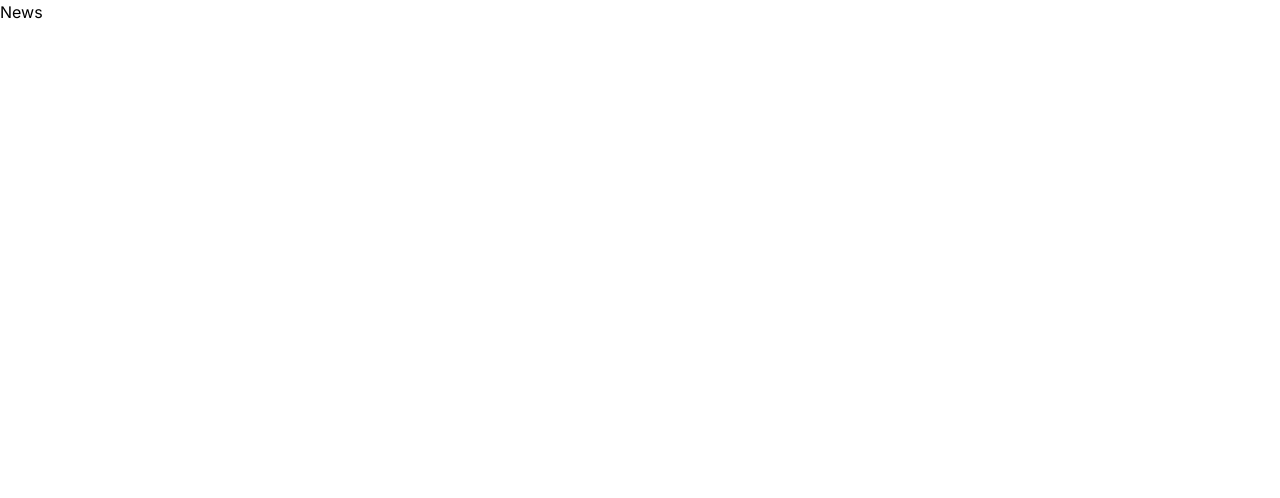
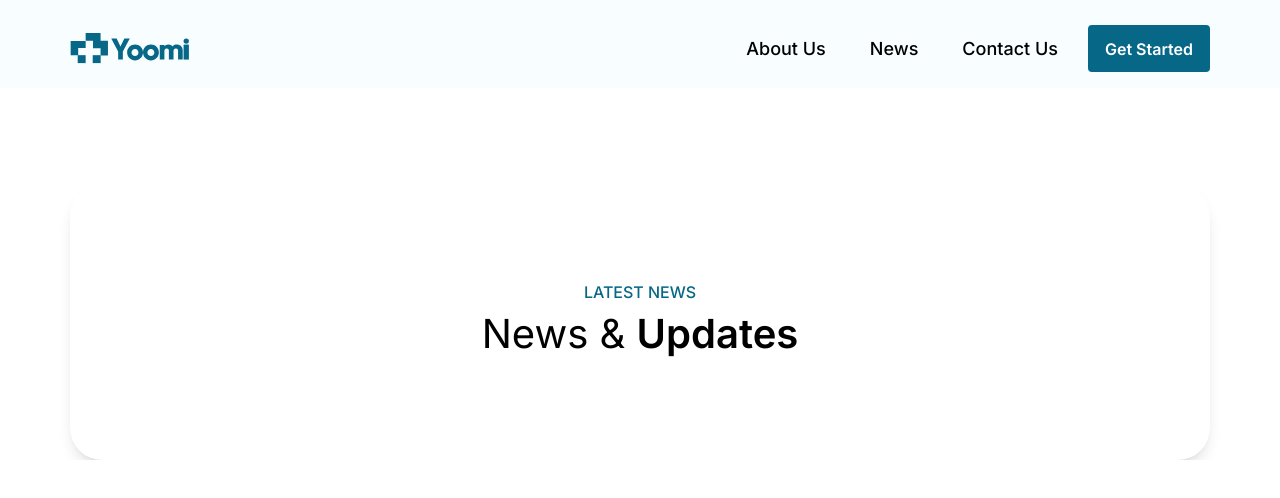
Before and after one commit to Sumit-Chouhan-devloper/yoomi, a React (Create React App) app: page /news in a window 1280 px wide. Shown: the top 498 px of the page. Built offline with nearby package versions, Linux system fonts and the light colour scheme.

Commit message:
make common hero

```diff
--- a/src/components/common/CommonHero.tsx
+++ b/src/components/common/CommonHero.tsx
@@ -1,12 +1,25 @@
-import React from 'react'
+import React from "react";
 
-const CommonHero = () => {
+const CommonHero = ({
+  headlineTitle,
+  subHeadlineTitle,
+  subHeadlineTitle2,
+  para,
+}) => {
   return (
-      <div>
-          <h2></h2>
-          <p></p>
+    <div className="container xl:max-w-[1140px] 3xl:max-w-[1320px] mx-auto px-5 xl:px-0">
+      <div className="bg-white rounded-[32px] shadow-lg shadow-[0px_26px_27px_0px_rgba(0, 0, 0, 0.04)] min-h-[215px] sm:min-h-[276px] flex justify-center items-center flex-col mt-24">
+        <h2 className="uppercase font-medium text-xs sm:text-sm text-deep-blue">
+          {headlineTitle}
+        </h2>
+        <h3 className="text-[32px] sm:text-6xl text-black">
+          {subHeadlineTitle}{" "}
+          <span className="font-semibold">{subHeadlineTitle2}</span>
+        </h3>
+        <p>{para}</p>
+      </div>
     </div>
-  )
-}
+  );
+};
 
-export default CommonHero
+export default CommonHero;
--- a/src/components/homepage/Header.tsx
+++ b/src/components/common/Header.tsx
@@ -1,7 +1,8 @@
 import React, { useEffect, useState } from "react";
 import MobileNav from "./MobileNav.tsx";
-import Hero from "./Hero.tsx";
+import Hero from "../homepage/Hero.tsx";
 import { Images } from "../../images.js";
+import { useLocation } from "react-router-dom";
 
 export const Header = () => {
   const [activeNavOverlay, setActiveNavOverlay] = useState(false);
@@ -28,34 +29,55 @@ export const Header = () => {
     };
   }, [activeNavOverlay]);
 
+  const path = useLocation().pathname;
   return (
     <>
       <div className="bg-light-sky relative flex flex-col">
+        {path === "/" ? (
           <img
             src={Images.heroLeftIcon}
             alt="hero-left-icon"
             className="absolute max-[1024px]:top-24 max-[1366px]:top-44 max-[1599px]:top-24 left-0 max-[1366px]:w-[10%] top-40"
           />
+        ) : (
+          ""
+        )}
+        {path === "/" ? (
           <img
             src={Images.heroRightIcon}
             alt="hero-right-icon"
             className="absolute end-0 max-[992px]:top-64 max-[1366px]:top-48 max-[1599px]:top-36 max-[1366px]:w-[15%] top-56"
           />
+        ) : (
+          ""
+        )}
+        {path === "/" ? (
           <img
             src={Images.heroBottomLayer}
             alt="hero-layer"
             className="absolute bottom-0 w-full"
           />
+        ) : (
+          ""
+        )}
+        {path === "/" ? (
           <img
             src={Images.heroLeftPot}
             alt="hero-left-pot"
             className="absolute start-8 max-[576px]:w-[12%] max-[1024px]:w-[10%] bottom-[8%] md:bottom-[12%] lg:bottom-[19%] xl:bottom-[19%] 2xl:bottom-[21%]"
           />
+        ) : (
+          ""
+        )}
+        {path === "/" ? (
           <img
             src={Images.heroRightPot}
             alt="hero-right-pot"
             className="absolute end-[18%] max-[576px]:w-[8%] max-[1024px]:w-[6%] bottom-[8%] md:bottom-[12%] lg:bottom-[19%] xl:bottom-[21%]"
           />
+        ) : (
+          ""
+        )}
         <div>
           <MobileNav
             activeNavOverlay={activeNavOverlay}
@@ -76,17 +98,20 @@ export const Header = () => {
                     <div className="flex items-center">
                       <a
                         href="#about-us"
-                        className="text-black text-lg font-medium mr-6 xl:mr-[44px] after:transition-all after:rounded-sm hover:text-deep-blue after:duration-300 after:ease-linear relative after:absolute after:bottom-0 after:left-0 after:bg-deep-blue after:w-0 hover:after:w-full after:h-[2px]">
+                        className="text-black text-lg font-medium mr-6 xl:mr-[44px] after:transition-all after:rounded-sm hover:text-deep-blue after:duration-300 after:ease-linear relative after:absolute after:bottom-0 after:left-0 after:bg-deep-blue after:w-0 hover:after:w-full after:h-[2px]"
+                      >
                         About Us
                       </a>
                       <a
                         href="#news"
-                        className="text-black text-lg font-medium mr-6 xl:mr-[44px] after:transition-all after:rounded-sm hover:text-deep-blue after:duration-300 after:ease-linear relative after:absolute after:bottom-0 after:left-0 after:bg-deep-blue after:w-0 hover:after:w-full after:h-[2px]">
+                        className="text-black text-lg font-medium mr-6 xl:mr-[44px] after:transition-all after:rounded-sm hover:text-deep-blue after:duration-300 after:ease-linear relative after:absolute after:bottom-0 after:left-0 after:bg-deep-blue after:w-0 hover:after:w-full after:h-[2px]"
+                      >
                         News
                       </a>
                       <a
                         href="#contact-us"
-                        className="text-black text-lg font-medium mr-6 xl:mr-[30px] after:transition-all after:rounded-sm hover:text-deep-blue after:duration-300 after:ease-linear relative after:absolute after:bottom-0 after:left-0 after:bg-deep-blue after:w-0 hover:after:w-full after:h-[2px]">
+                        className="text-black text-lg font-medium mr-6 xl:mr-[30px] after:transition-all after:rounded-sm hover:text-deep-blue after:duration-300 after:ease-linear relative after:absolute after:bottom-0 after:left-0 after:bg-deep-blue after:w-0 hover:after:w-full after:h-[2px]"
+                      >
                         Contact Us
                       </a>
                       <button className="hidden sm:flex justify-center items-center overflow-hidden h-[47px] w-[122px] text-sm text-white font-semibold rounded-[4px] bg-deep-blue border-solid border-[2px] border-[#076787] duration-300 ease-linear hover:text-deep-blue hover:bg-white">
@@ -97,14 +122,16 @@ export const Header = () => {
                   <div className="flex items-center lg:hidden">
                     <div
                       className=" relative z-50 text-white cursor-pointer"
-                      onClick={() => setActiveNavOverlay(!activeNavOverlay)}>
+                      onClick={() => setActiveNavOverlay(!activeNavOverlay)}
+                    >
                       {activeNavOverlay ? (
                         <svg
                           width="40"
                           height="40"
                           viewBox="0 0 15 15"
                           fill="none"
-                          xmlns="http://www.w3.org/2000/svg">
+                          xmlns="http://www.w3.org/2000/svg"
+                        >
                           <path
                             fill-rule="evenodd"
                             clip-rule="evenodd"
@@ -118,7 +145,8 @@ export const Header = () => {
                           height="40px"
                           viewBox="0 -0.5 25 25"
                           fill="none"
-                          xmlns="http://www.w3.org/2000/svg">
+                          xmlns="http://www.w3.org/2000/svg"
+                        >
                           <path
                             d="M5.5 7.75C5.08579 7.75 4.75 8.08579 4.75 8.5C4.75 8.91421 5.08579 9.25 5.5 9.25V7.75ZM19.5 9.25C19.9142 9.25 20.25 8.91421 20.25 8.5C20.25 8.08579 19.9142 7.75 19.5 7.75V9.25ZM5.5 11.75C5.08579 11.75 4.75 12.0858 4.75 12.5C4.75 12.9142 5.08579 13.25 5.5 13.25V11.75ZM17.5 13.25C17.9142 13.25 18.25 12.9142 18.25 12.5C18.25 12.0858 17.9142 11.75 17.5 11.75V13.25ZM5.5 15.75C5.08579 15.75 4.75 16.0858 4.75 16.5C4.75 16.9142 5.08579 17.25 5.5 17.25V15.75ZM12.5 17.25C12.9142 17.25 13.25 16.9142 13.25 16.5C13.25 16.0858 12.9142 15.75 12.5 15.75V17.25ZM5.5 9.25H19.5V7.75H5.5V9.25ZM5.5 13.25H17.5V11.75H5.5V13.25ZM5.5 17.25H12.5V15.75H5.5V17.25Z"
                             fill="#076787"
@@ -132,9 +160,13 @@ export const Header = () => {
             </div>
           </nav>
         </div>
+        {path === "/" ? (
           <div className="flex grow justify-center">
             <Hero />
           </div>
+        ) : (
+          ""
+        )}
       </div>
     </>
   );
--- /dev/null
+++ b/src/components/news/NewsHero.tsx
@@ -0,0 +1,16 @@
+import React from 'react'
+import CommonHero from '../common/CommonHero.tsx'
+
+const NewsHero = () => {
+  return (
+    <div>
+      <CommonHero
+        headlineTitle="Latest News"
+        subHeadlineTitle="News &"
+        subHeadlineTitle2="Updates"
+      />
+    </div>
+  );
+}
+
+export default NewsHero
--- a/src/view/Main.tsx
+++ b/src/view/Main.tsx
@@ -1,6 +1,6 @@
 import React from "react";
-import Footer from "../components/homepage/Footer.tsx";
-import Header from "../components/homepage/Header.tsx";
+import Footer from "../components/common/Footer.tsx";
+import Header from "../components/common/Header.tsx";
 import TreakingRemote from "../components/homepage/TreakingRemote.tsx";
 import ReportingAnylats from "../components/homepage/ReportingAnylats.tsx";
 import TrackingFeedback from "../components/homepage/TreakingFeedback.tsx";
@@ -17,7 +17,7 @@ const Main = () => {
   return (
     <>
       <div className="overflow-hidden">
-        <Header />
+        <Header/>
         <Workout />
         <Feature />
         <TrackingFeedback />
--- a/src/view/News.tsx
+++ b/src/view/News.tsx
@@ -1,8 +1,13 @@
 import React from 'react'
+import NewsHero from '../components/news/NewsHero.tsx'
+import Header from '../components/common/Header.tsx'
 
 const News = () => {
   return (
-    <div>News</div>
+      <>
+          <Header/>
+          <NewsHero/>
+    </>
   )
 }
 
```
Also changed, not shown: src/components/common/Footer.tsx (renamed from src/components/homepage/Footer.tsx), src/components/common/MobileNav.tsx (renamed from src/components/homepage/MobileNav.tsx). Lines whose indentation alone changed are shown as unchanged.
